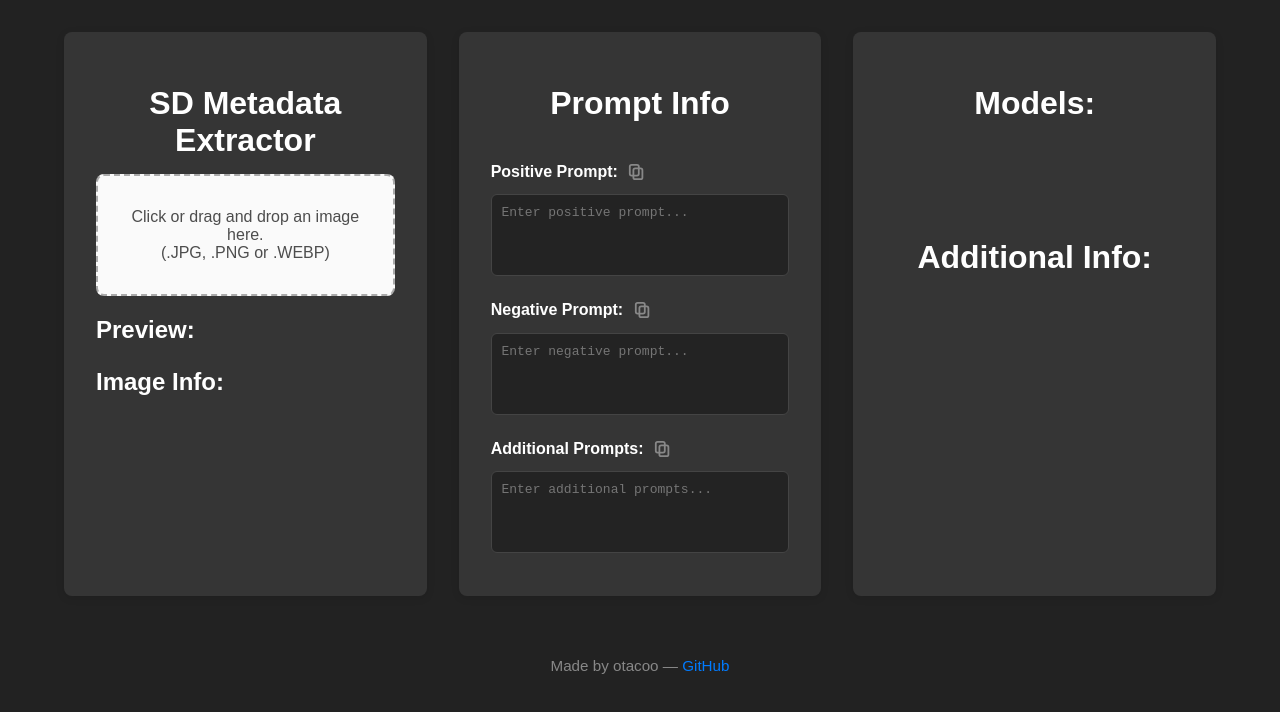
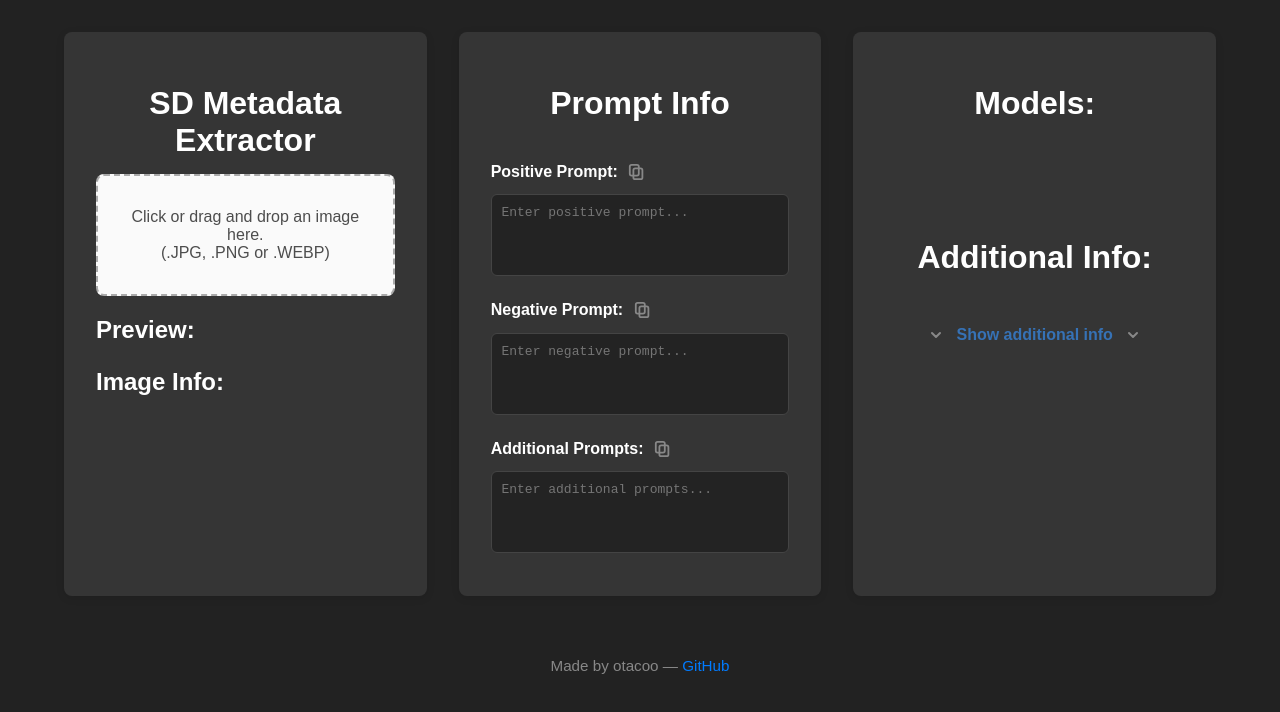
Before and after one commit to otacoo/comfyui_otacoo, a plain HTML site: page web/imginfo.html in a window 1280 px wide. Drawn offline with Linux system fonts and the light colour scheme.

Commit message:
Add collapsed additional info

```diff
--- a/web/css/styles.css
+++ b/web/css/styles.css
@@ -195,6 +195,46 @@ h2 {
     color: #e0e0e0;
 }
 
+.expand-toggle-row {
+    display: flex;
+    align-items: center;
+    justify-content: center;
+    margin: 0.5em 0 1em 0;
+    user-select: none;
+    cursor: pointer;
+    gap: 0.5em;
+}
+.expand-toggle-text {
+    font-weight: 600;
+    color: #3672b6;
+    cursor: pointer;
+    outline: none;
+    transition: color 0.2s;
+}
+.expand-toggle-text:focus, .expand-toggle-text:hover {
+    color: #285a8c;
+}
+.chevron {
+    transition: transform 0.3s cubic-bezier(.4,2,.6,1);
+    transform: rotate(0deg);
+}
+.prompt-info-list.collapsed {
+    max-height: 0;
+    overflow: hidden;
+    transition: max-height 0.4s cubic-bezier(.4,2,.6,1);
+    padding: 0;
+    margin: 0;
+}
+.prompt-info-list.expanded {
+    max-height: 500px;
+    transition: max-height 0.4s cubic-bezier(.4,2,.6,1);
+    padding: revert;
+    margin: revert;
+}
+.chevron.rotate {
+    transform: rotate(180deg);
+}
+
 /* Footer styles */
 .footer {
     margin-top: 3em;
@@ -260,7 +300,7 @@ h2 {
     font-size: 1em;
     font-weight: 600;
     cursor: pointer;
-    margin-top: 0.5em;
+    margin: 0.5em auto auto 9.5em;
     transition: background 0.2s, color 0.2s, box-shadow 0.2s;
     box-shadow: 0 2px 6px rgba(0,0,0,0.08);
     outline: none;
--- a/web/imginfo.html
+++ b/web/imginfo.html
@@ -1,5 +1,6 @@
 <!DOCTYPE html>
 <html lang="en">
+
 <head>
     <meta charset="UTF-8">
     <title>SD Metadata Extractor</title>
@@ -7,12 +8,14 @@
     <link rel="stylesheet" href="./css/styles.css">
     <link rel="icon" href="./img/favicon.ico" type="image/x-icon">
 </head>
+
 <body>
     <div class="main-flex">
         <!-- Left: Image Metadata Extractor -->
         <div class="container">
             <h1>SD Metadata Extractor</h1>
-            <div id="upload-area" class="upload-area" tabindex="0" aria-label="Image upload area. Click or drag and drop an image here.">
+            <div id="upload-area" class="upload-area" tabindex="0"
+                aria-label="Image upload area. Click or drag and drop an image here.">
                 <span id="upload-area-text">Click or drag and drop an image here.</span>
                 <br>
                 <span id="upload-desc">(.JPG, .PNG or .WEBP)</span>
@@ -34,10 +37,13 @@
             <div class="prompt-group">
                 <div class="copy-row">
                     <label for="positive-prompt">Positive Prompt:</label>
-                    <button type="button" class="copy-btn" data-target="positive-prompt" title="Copy Positive Prompt" aria-label="Copy Positive Prompt">
+                    <button type="button" class="copy-btn" data-target="positive-prompt" title="Copy Positive Prompt"
+                        aria-label="Copy Positive Prompt">
                         <svg width="18" height="18" viewBox="0 0 20 20" fill="none" style="vertical-align:middle;">
-                            <rect x="6" y="6" width="10" height="12" rx="2" stroke="#888" stroke-width="2" fill="none"/>
-                            <rect x="2" y="2" width="10" height="12" rx="2" stroke="#888" stroke-width="2" fill="none"/>
+                            <rect x="6" y="6" width="10" height="12" rx="2" stroke="#888" stroke-width="2"
+                                fill="none" />
+                            <rect x="2" y="2" width="10" height="12" rx="2" stroke="#888" stroke-width="2"
+                                fill="none" />
                         </svg>
                     </button>
                     <label class="btn-label"></label>
@@ -47,10 +53,13 @@
             <div class="prompt-group">
                 <div class="copy-row">
                     <label for="negative-prompt">Negative Prompt:</label>
-                    <button type="button" class="copy-btn" data-target="negative-prompt" title="Copy Negative Prompt" aria-label="Copy Negative Prompt">
+                    <button type="button" class="copy-btn" data-target="negative-prompt" title="Copy Negative Prompt"
+                        aria-label="Copy Negative Prompt">
                         <svg width="18" height="18" viewBox="0 0 20 20" fill="none" style="vertical-align:middle;">
-                            <rect x="6" y="6" width="10" height="12" rx="2" stroke="#888" stroke-width="2" fill="none"/>
-                            <rect x="2" y="2" width="10" height="12" rx="2" stroke="#888" stroke-width="2" fill="none"/>
+                            <rect x="6" y="6" width="10" height="12" rx="2" stroke="#888" stroke-width="2"
+                                fill="none" />
+                            <rect x="2" y="2" width="10" height="12" rx="2" stroke="#888" stroke-width="2"
+                                fill="none" />
                         </svg>
                     </button>
                     <label class="btn-label"></label>
@@ -60,10 +69,13 @@
             <div class="prompt-group">
                 <div class="copy-row">
                     <label for="additional-prompts">Additional Prompts:</label>
-                    <button type="button" class="copy-btn" data-target="additional-prompts" title="Copy Additional Prompts" aria-label="Copy Additional Prompts">
+                    <button type="button" class="copy-btn" data-target="additional-prompts"
+                        title="Copy Additional Prompts" aria-label="Copy Additional Prompts">
                         <svg width="18" height="18" viewBox="0 0 20 20" fill="none" style="vertical-align:middle;">
-                            <rect x="6" y="6" width="10" height="12" rx="2" stroke="#888" stroke-width="2" fill="none"/>
-                            <rect x="2" y="2" width="10" height="12" rx="2" stroke="#888" stroke-width="2" fill="none"/>
+                            <rect x="6" y="6" width="10" height="12" rx="2" stroke="#888" stroke-width="2"
+                                fill="none" />
+                            <rect x="2" y="2" width="10" height="12" rx="2" stroke="#888" stroke-width="2"
+                                fill="none" />
                         </svg>
                     </button>
                     <label class="btn-label"></label>
@@ -78,7 +90,21 @@
                 <!-- Metadata will be displayed here -->
             </ul>
             <h1>Additional Info:</h1>
-            <ul class="prompt-info-list" id="prompt-info-list">
+            <div class="expand-toggle-row" id="additional-info-toggle-row">
+                <svg class="chevron chevron-left" width="24" height="24" viewBox="0 0 24 24">
+                    <polyline points="8 10 12 14 16 10" fill="none" stroke="#888" stroke-width="2"
+                        stroke-linecap="round" stroke-linejoin="round" />
+                </svg>
+                <span class="expand-toggle-text" id="additional-info-toggle-text" tabindex="0" role="button"
+                    aria-expanded="false">
+                    Show additional info
+                </span>
+                <svg class="chevron chevron-right" width="24" height="24" viewBox="0 0 24 24">
+                    <polyline points="8 10 12 14 16 10" fill="none" stroke="#888" stroke-width="2"
+                        stroke-linecap="round" stroke-linejoin="round" />
+                </svg>
+            </div>
+            <ul class="prompt-info-list collapsed" id="prompt-info-list">
                 <!-- Metadata will be displayed here -->
             </ul>
         </div>
@@ -91,4 +117,5 @@
     </footer>
     <script src="./js/script.js"></script>
 </body>
+
 </html>
```
